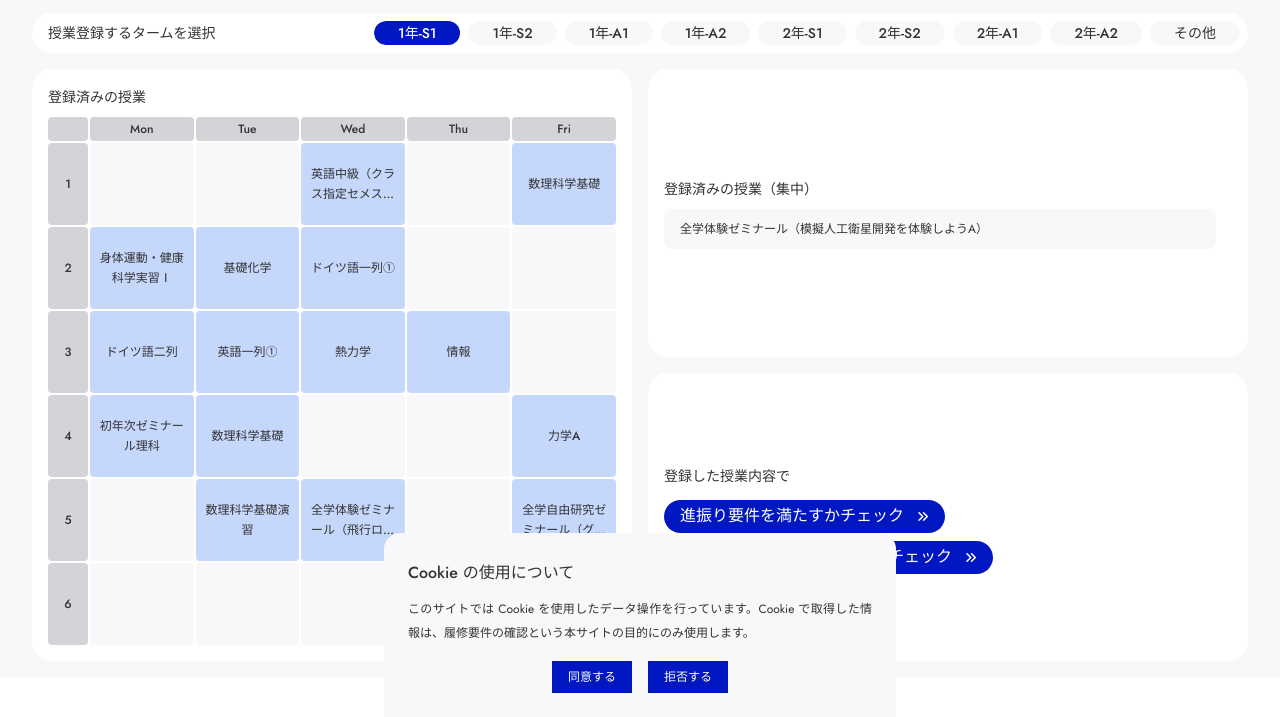
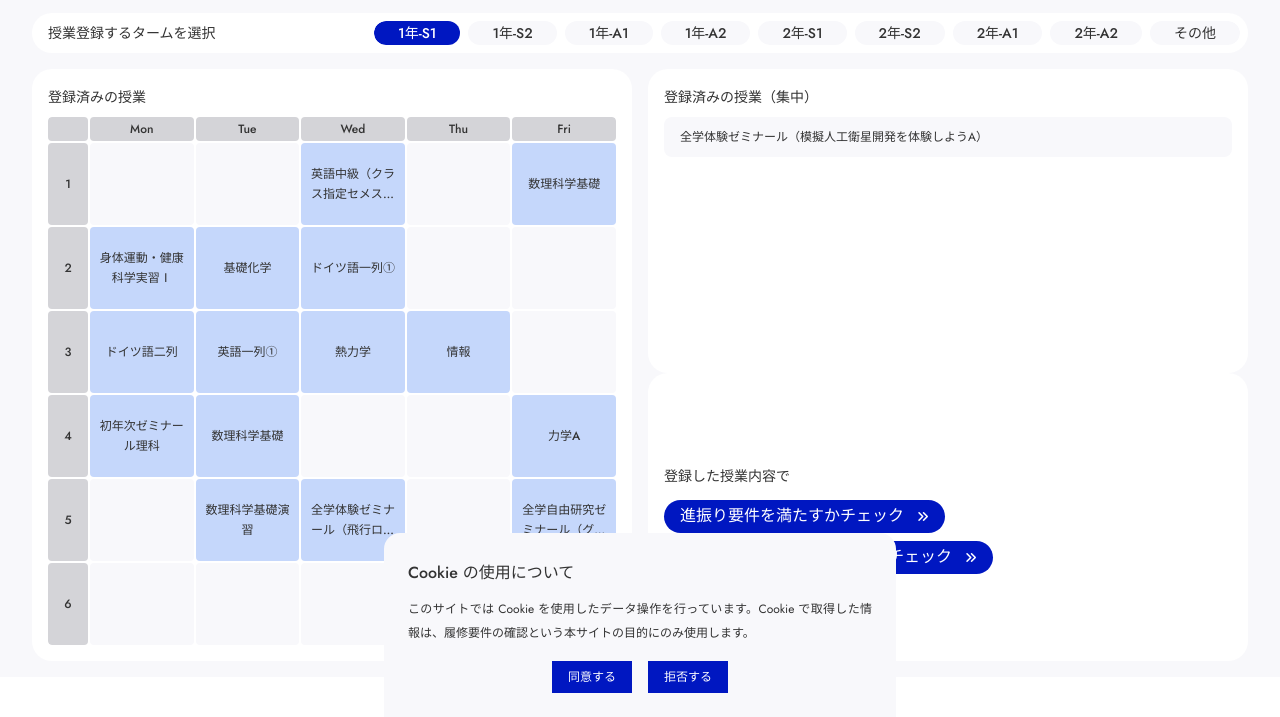
Before and after one commit to penguin92-prg/YoCheke, a plain HTML site: page index.html in a window 1280 px wide. Shown: the part 83-800 px from the top of the page. Drawn offline with Linux system fonts and the light colour scheme.

Commit message:
Update style.css

```diff
--- a/asset/css/style.css
+++ b/asset/css/style.css
@@ -440,7 +440,7 @@ div#classTable>div.classTableColumn>div:not(:first-of-type)>a{
 div#classIntensiveView{
   display: flex;
   flex-direction: column;
-  justify-content: center;
+  justify-content: flex-start;
   align-items: flex-start;
   gap: 1rem;
 
@@ -448,7 +448,7 @@ div#classIntensiveView{
   height: calc(100% - 1rem * 2);
 
   margin: 0;
-  padding: 1rem 2rem;
+  padding: 2rem;
 
   border: none;
   border-radius: 2.5rem;
@@ -481,17 +481,12 @@ div#classIntensiveView>div#classIntensiveTable{
   flex-direction: column;
   justify-content: center;
   align-items: flex-start;
-  gap: 2rem;
+  gap: 1rem;
 
   width: calc(100% - 1rem * 2);
   height: fit-content;
 
   margin: 0;
-
-  border: none;
-  border-radius: 1rem;
-
-  overflow: hidden;
 }
 
 div#classIntensiveView>div#classIntensiveTable>div{
@@ -502,6 +497,9 @@ div#classIntensiveView>div#classIntensiveTable>div{
 
   margin: 0;
   padding: 1rem 2rem;
+
+  border: none;
+  border-radius: 1rem;
 
   background-color: var(--base2);
 }
```
